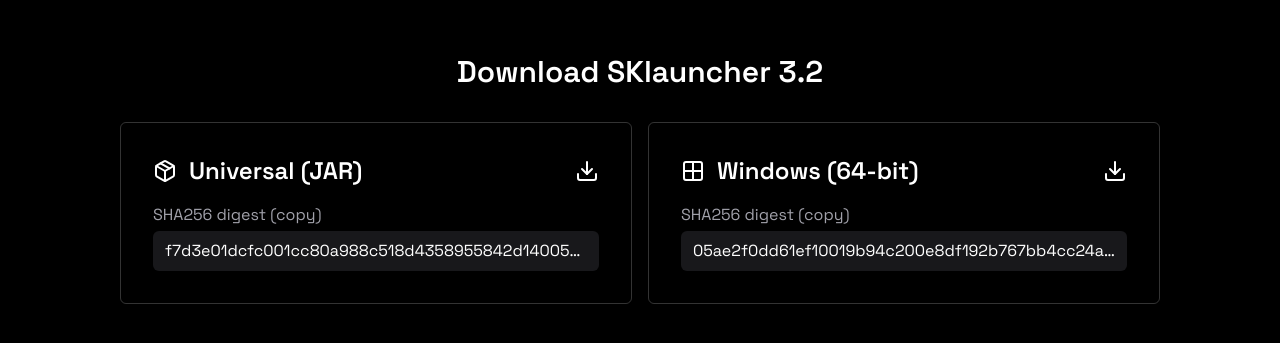
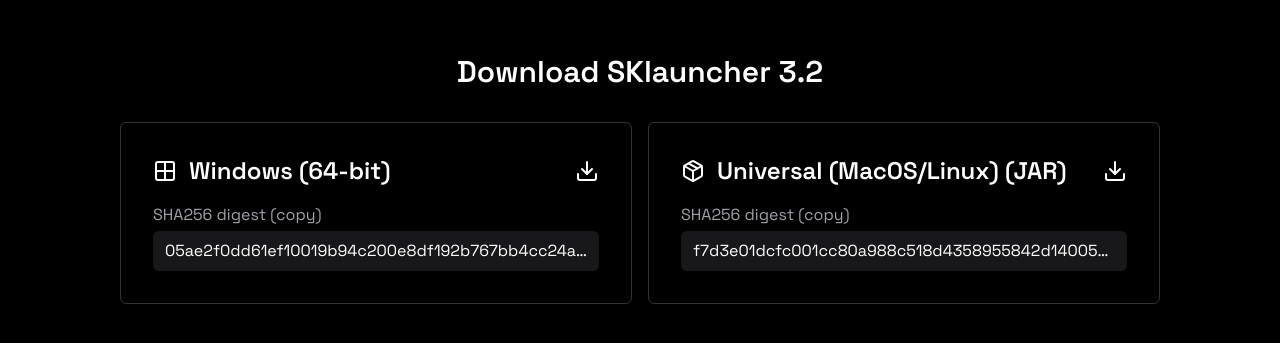
Before and after one commit to interrrp/skdownload, a Next.js app: page / in a window 1280 px wide. Shown: the part 221-564 px from the top of the page. Built offline with nearby package versions, Linux system fonts and the light colour scheme.

Commit message:
Move Windows card before universal

```diff
--- a/app/page.tsx
+++ b/app/page.tsx
@@ -11,18 +11,18 @@
 
       <div className="flex flex-wrap justify-center gap-4">
         <DownloadCard
-          name="Universal (JAR)"
-          icon={PackageIcon}
-          downloadURL="https://skmedix.pl/binaries/_/SKlauncher-3.2.jar"
-          sha256Digest="f7d3e01dcfc001cc80a988c518d4358955842d140054214d1367972c5c543350"
-        />
-
-        <DownloadCard
           name="Windows (64-bit)"
           icon={Grid2X2Icon}
           downloadURL="https://skmedix.pl/binaries/_/x64/SKlauncher-3.2.exe"
           sha256Digest="05ae2f0dd61ef10019b94c200e8df192b767bb4cc24a7e7b329ab43cc9c74caf"
         />
+
+        <DownloadCard
+          name="Universal (MacOS/Linux) (JAR)"
+          icon={PackageIcon}
+          downloadURL="https://skmedix.pl/binaries/_/SKlauncher-3.2.jar"
+          sha256Digest="f7d3e01dcfc001cc80a988c518d4358955842d140054214d1367972c5c543350"
+        />
       </div>
     </main>
   );
```
